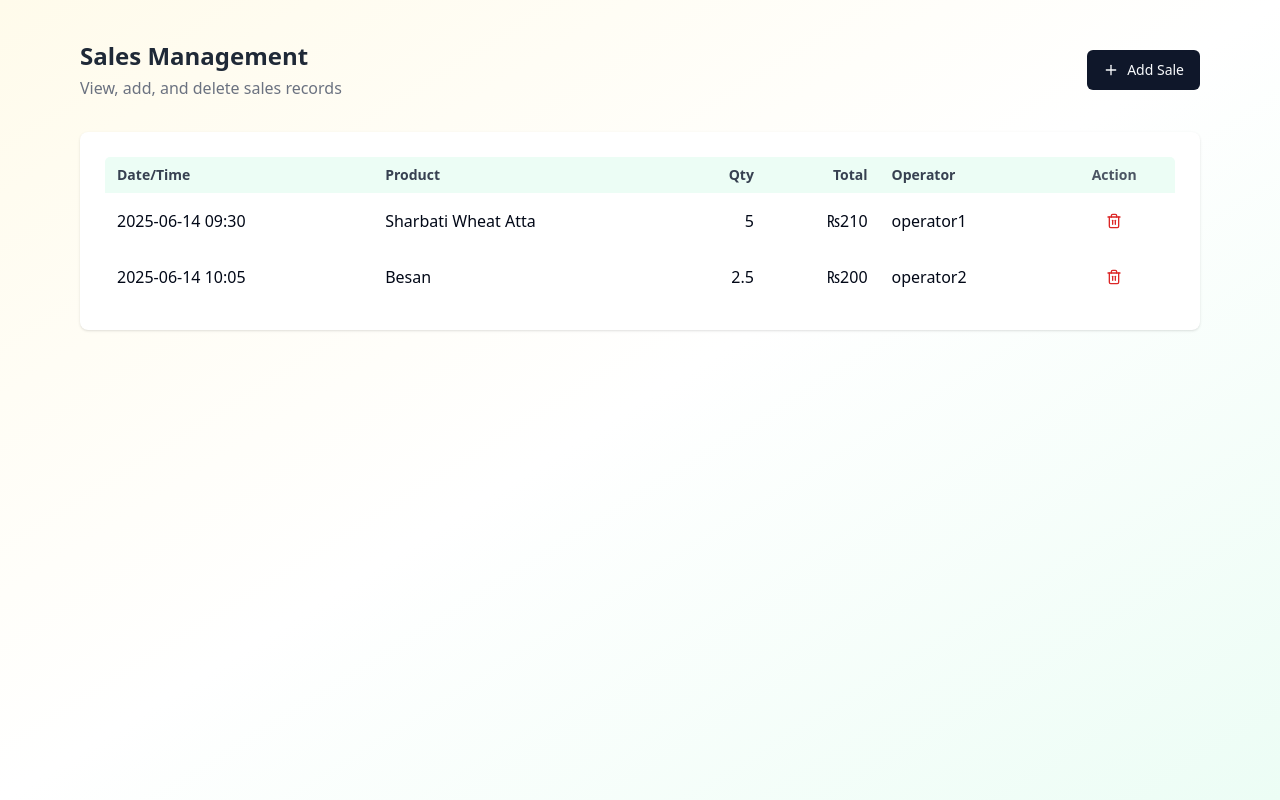
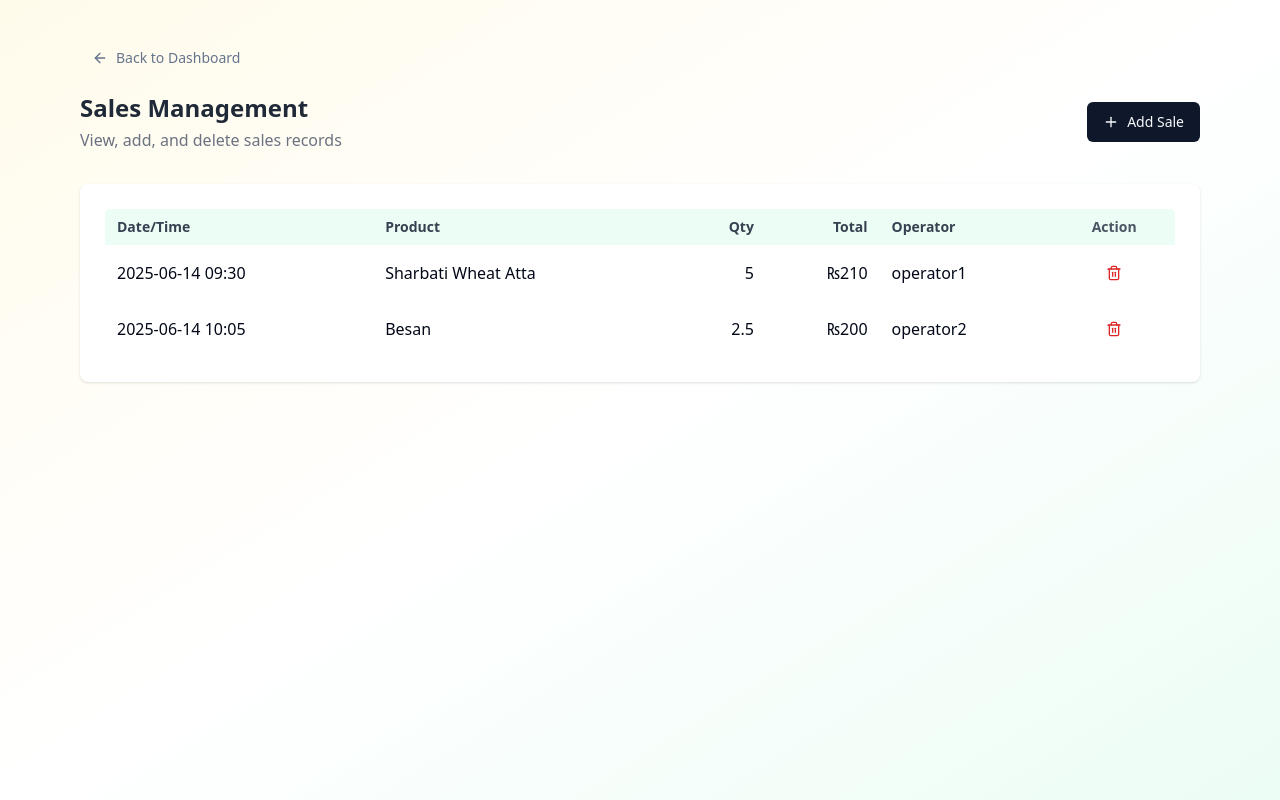
Before and after one commit to armangral/atta-chakki-tracker-app, a React (Vite) app: page /admin/sales in a window 1280 px wide. Built offline with nearby package versions, Linux system fonts and the light colour scheme.

Commit message:
Add back button to admin pages
Adds a back button to the products, sales, and users pages, linking back to the /admin dashboard.

```diff
--- /dev/null
+++ b/src/components/BackButton.tsx
@@ -0,0 +1,19 @@
+
+import { useNavigate } from "react-router-dom";
+import { ArrowLeft } from "lucide-react";
+import { Button } from "@/components/ui/button";
+
+export default function BackButton({ to = "/admin", label = "Back to Dashboard" }: { to?: string; label?: string }) {
+  const navigate = useNavigate();
+  return (
+    <Button
+      variant="ghost"
+      size="sm"
+      className="gap-2 mb-4 text-muted-foreground hover:text-black"
+      onClick={() => navigate(to)}
+    >
+      <ArrowLeft size={18} />
+      <span>{label}</span>
+    </Button>
+  );
+}
--- a/src/pages/AdminProducts.tsx
+++ b/src/pages/AdminProducts.tsx
@@ -1,6 +1,6 @@
-
 import { useState } from "react";
 import { Plus, Edit, Trash2 } from "lucide-react";
+import BackButton from "@/components/BackButton";
 import {
   Dialog,
   DialogTrigger,
@@ -162,6 +162,7 @@ export default function AdminProducts() {
   return (
     <div className="min-h-screen bg-gradient-to-br from-amber-50 via-white to-emerald-50 pb-20">
       <div className="max-w-5xl mx-auto px-4 py-10">
+        <BackButton />
         <div className="flex justify-between items-center mb-8">
           <div className="text-2xl font-black tracking-wide text-amber-700">
             Product Management
--- a/src/pages/AdminSales.tsx
+++ b/src/pages/AdminSales.tsx
@@ -1,10 +1,10 @@
-
 import { useState } from "react";
 import { Plus, Trash2 } from "lucide-react";
 import { Dialog, DialogContent, DialogHeader, DialogTitle, DialogDescription, DialogTrigger, DialogFooter, DialogClose } from "@/components/ui/dialog";
 import { Button } from "@/components/ui/button";
 import { Input } from "@/components/ui/input";
 import { toast } from "@/hooks/use-toast";
+import BackButton from "@/components/BackButton";
 
 const MOCK_PRODUCTS = [
   { id: 1, name: "Sharbati Wheat Atta" },
@@ -91,6 +91,7 @@ export default function AdminSales() {
   return (
     <div className="min-h-screen bg-gradient-to-br from-amber-50 via-white to-emerald-50 pb-20">
       <div className="max-w-6xl mx-auto px-4 pt-10">
+        <BackButton />
         <div className="flex flex-col md:flex-row md:items-center justify-between mb-8 gap-4">
           <div>
             <div className="text-2xl font-bold text-gray-800 mb-1">Sales Management</div>
--- a/src/pages/AdminUsers.tsx
+++ b/src/pages/AdminUsers.tsx
@@ -1,4 +1,3 @@
-
 import { useState } from "react";
 import {
   Dialog,
@@ -16,6 +15,7 @@ import { Label } from "@/components/ui/label";
 import { Table, TableBody, TableCell, TableHead, TableHeader, TableRow } from "@/components/ui/table";
 import MainHeader from "@/components/Layout/MainHeader";
 import { User, UserPlus, User2, UserX } from "lucide-react";
+import BackButton from "@/components/BackButton";
 
 type UserRole = "admin" | "operator";
 type UserStatus = "active" | "inactive";
@@ -94,6 +94,7 @@ export default function AdminUsers() {
     <div className="min-h-screen bg-gradient-to-br from-amber-50 via-white to-emerald-50">
       <MainHeader userRole="admin" />
       <div className="max-w-3xl mx-auto px-4 pt-12">
+        <BackButton />
         <div className="flex justify-between items-center mb-6">
           <h1 className="text-2xl font-bold text-amber-900 flex items-center gap-2"><User2 /> Users</h1>
           <Dialog open={dialogOpen} onOpenChange={setDialogOpen}>
```
